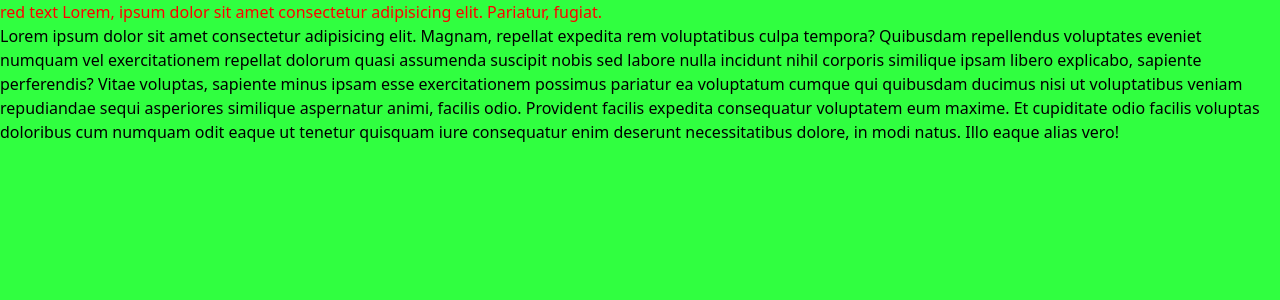
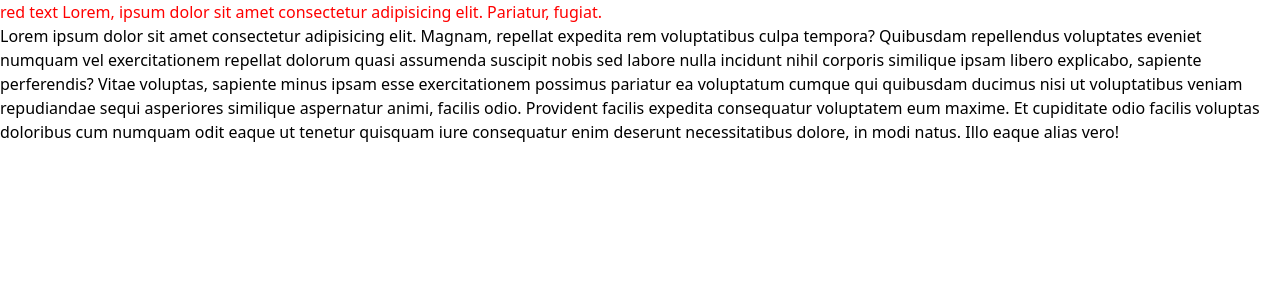
Before and after one commit to adomasgaudi/next-ts-tw, a Next.js app: page / in a window 1280 px wide. Shown: the top 300 px of the page. Built offline with nearby package versions, Linux system fonts and the light colour scheme.

Commit message:
feat: test sc theme MN0

```diff
--- a/src/app/styles/Themeconfig.ts
+++ b/src/app/styles/Themeconfig.ts
@@ -1,21 +1,26 @@
 import { createGlobalStyle} from "styled-components"
 
-export const lightTheme = {
-  body: '#FFF',
-  text: '#363537',
-  toggleBorder: '#FFF',
-  background: '#363537',
-}
 
-export const darkTheme = {
-  body: '#363537',
-  text: '#FAFAFA',
-  toggleBorder: '#6B8096',
-  background: '#999',
+
+export const themeFn = (font, col) => {
+
+  const fonts = ["m", "inter"]
+  const colors = ["#333", "#f00"]
+
+  const theme: any = {
+    font: fonts[font],
+    fontS: {
+      min: "m",
+      inter: "inter"
+    },
+    textCol: colors[col]
+  };
+  return theme
+
 }
 
 export const GlobalStyles = createGlobalStyle`
   body {
-    background: ${({theme}: any) => theme.darkTheme.body};
+    color: ${({theme}: any) => theme.font};
   }
 `
--- a/src/pages/_app.tsx
+++ b/src/pages/_app.tsx
@@ -1,10 +1,8 @@
 import "../app/styles/Global.css";
 import "../app/styles/GlobalTW.css";
 import "tailwindcss/base.css";
-// import {} from "styled-components/cssprop";
 import { ThemeProvider } from "styled-components";
-import { GlobalStyles } from "../app/styles/Themeconfig";
-// import { GlobalStyles } from "twin.macro";
+import { GlobalStyles, themeFn } from "../app/styles/Themeconfig";
 
 declare module "react" {
   interface Attributes {
@@ -12,18 +10,9 @@ declare module "react" {
   }
 }
 
-const theme: any = {
-  darkTheme: {
-    body: "#30ff40",
-    text: "#FAFAFA",
-    toggleBorder: "#6B8096",
-    background: "#999",
-  },
-};
-
 function MyApp({ Component, pageProps }) {
   return (
-    <ThemeProvider theme={theme}>
+    <ThemeProvider theme={themeFn(1, 1)}>
       <GlobalStyles />
       <Component {...pageProps} />
     </ThemeProvider>
--- a/src/pages/test.tsx
+++ b/src/pages/test.tsx
@@ -16,7 +16,7 @@ const PropsStyle = styled.input<any>(({ hasBorder }) => [
 ]);
 
 const Text2 = styled.h1`
-  color: ${({ theme }) => theme.darkTheme.body};
+  color: ${({ theme }) => theme.textCol};
 `;
 const Tailwind = styled.h1`
   ${tw`text-gray-400`}
@@ -45,7 +45,7 @@ export default function Home() {
         {/* <StyledArray>styled array</StyledArray> */}
         <div
           css={`
-            color: ${({ theme }) => theme.darkTheme.body};
+            color: ${({ theme }) => theme.textCol};
           `}
         >
           styled with css
```
